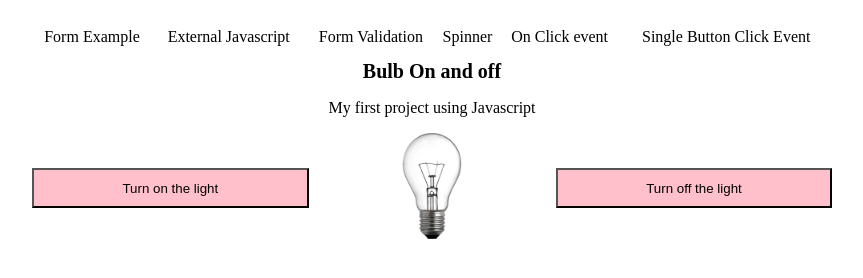
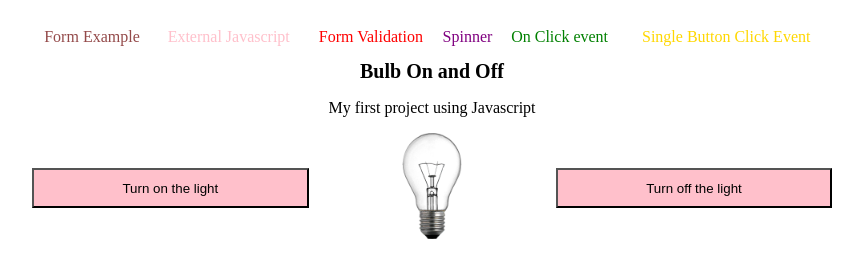
Before and after one commit to kgsumakg30/git-tuts, a plain HTML site: page index.html in a window 1280 px wide. Shown: the whole page, without its empty margins (208-1071 px from the left). Drawn offline with Linux system fonts and the light colour scheme.

Commit message:
changepath

```diff
--- a/index.html
+++ b/index.html
@@ -19,12 +19,12 @@
                 <td style="padding-top: 20px;">
                 <table width="100%" border="0" cellspacing="0" cellpadding="0"  align="center"  class="devicewidth2" bgcolor="ffffff">
                     <tbody>
-                        <tr><td class="mob" align="center"><a style="color: #000000;text-decoration: none;" href="./form.html">Form Example</a></td>
-                            <td class="mob" align="center"><a style="color: #000000;text-decoration: none;" href="./indexs.html">External Javascript</a></td>
-                             <td class="mob" align="center"><a style="color: #000000;text-decoration: none;" href="formpractice.html">Form Validation</a></td>
-                             <td class="mob" align="center"><a style="color: #000000;text-decoration: none;" href="spinner.html">Spinner</a></td>
-                             <td class="mob" align="center"><a style="color: #000000;text-decoration: none;" href="singlebutton.html">On Click event</a></td>
-                             <td class="mob" align="center"><a style="color: #000000;text-decoration: none;" href="imagebutton.html">Single Button Click Event</a></td>
+                        <tr><td class="mob" align="center"><a style="color: #944a4a;text-decoration: none;" href="./form.html" target="_blank">Form Example</a></td>
+                            <td class="mob" align="center"><a style="color:pink;text-decoration: none;" href="./indexs.html" target="_blank">External Javascript</a></td>
+                             <td class="mob" align="center"><a style="color: red;text-decoration: none;" href="formpractice.html" target="_blank">Form Validation</a></td>
+                             <td class="mob" align="center"><a style="color: purple;text-decoration: none;" href="spinner.html" target="_blank">Spinner</a></td>
+                             <td class="mob" align="center"><a style="color: green;text-decoration: none;" href="singlebutton.html" target="_blank">On Click event</a></td>
+                             <td class="mob" align="center"><a style="color: gold;text-decoration: none;" href="imagebutton.html" target="_blank">Single Button Click Event</a></td>
                          </tr>
                     </tbody>
                 </table>
@@ -33,7 +33,7 @@
 
             <tr>
                 <td>
-                    <h1>Bulb On and off</h1>
+                    <h1>Bulb On and Off</h1>
                     <p>My first project using Javascript</p>
                     <tr>
                         <td align="center">
--- a/index2.css
+++ b/index2.css
@@ -37,7 +37,7 @@ text-align: center;
     .devicewidth2 {width:320px !important;}
 
     .bu{
-        background-color:red;
+        background-color:#f7d38e;
         width:90% ;
         height: 5vh;
         font-size: 10px;
```
